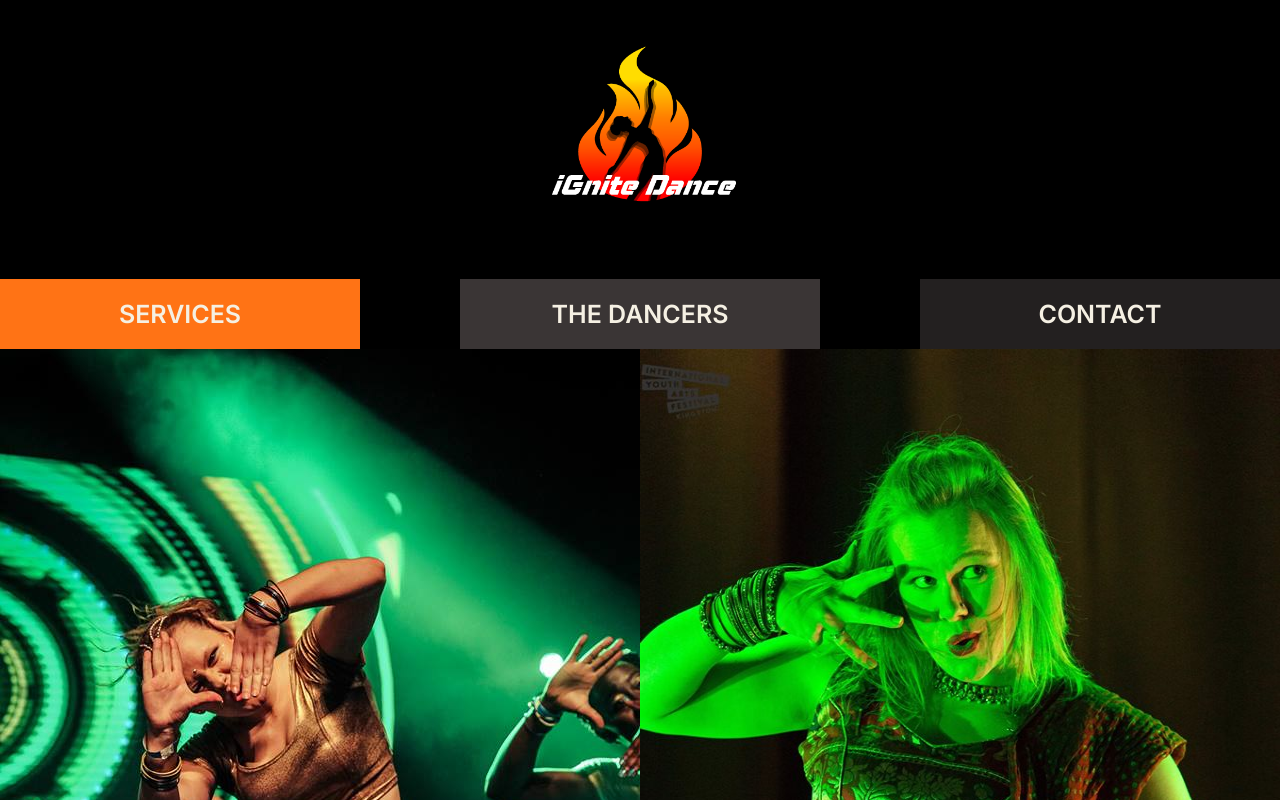
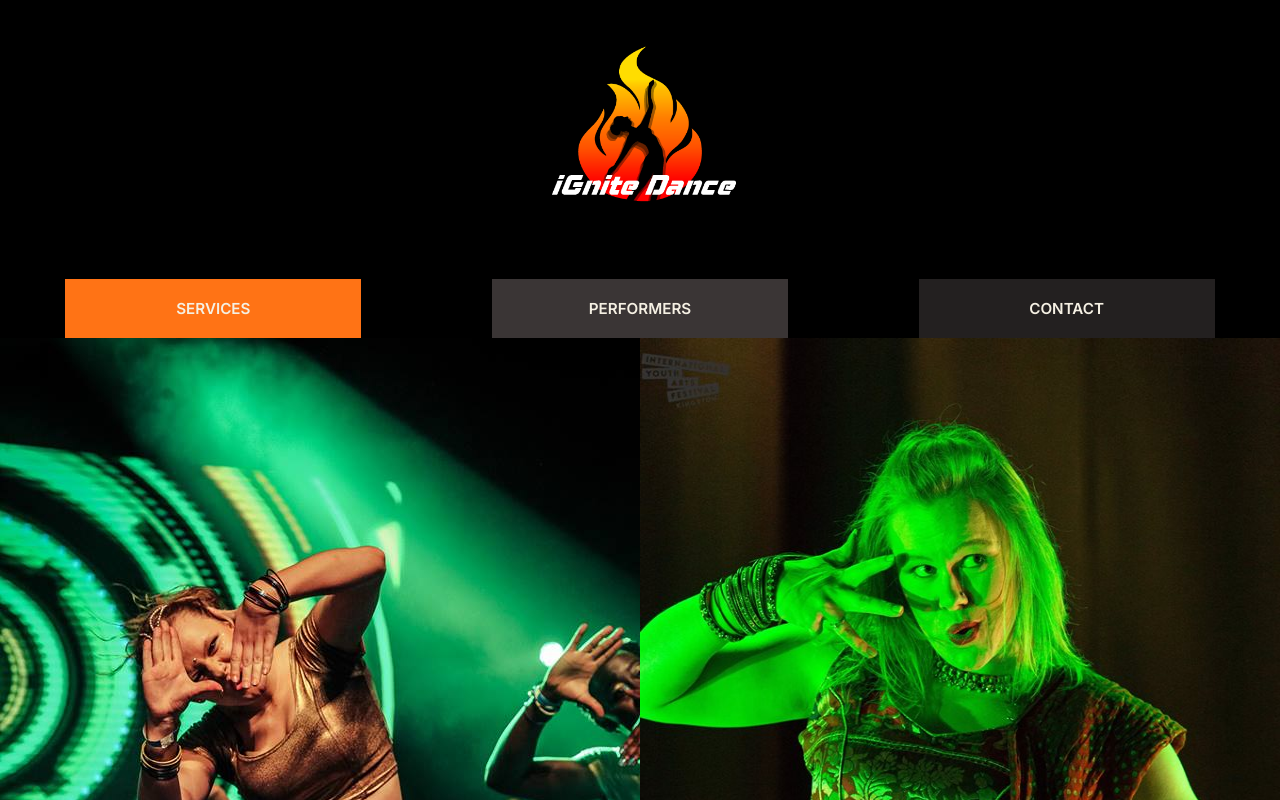
Before and after one commit to BeccaStaple/ignite, a plain HTML site: page index.html in a window 1280 px wide. Shown: the top 800 px of the page. Drawn offline with Linux system fonts and the light colour scheme; a web font is replaced by a local one.

Commit message:
changed the text

```diff
--- a/ignite.css
+++ b/ignite.css
@@ -48,7 +48,7 @@ body {
 .about {
     display: inline-flex;
     width: 100%;
-    justify-content: space-between;
+    justify-content: space-around;
     background-color: black;
 }
 
@@ -56,25 +56,30 @@ body {
     text-align: center;
     font-family: 'Inter', sans-serif;
     padding: 20px;
-    font-size: 25px;
+    font-size: 95%;
     color: #f5f0e3;
 }
 
 #bollywood-dance {
     background-color: #ff7315;
-    width: 25%;
+    width: 20%;
+}
+#bollywood-dance:hover {
+    background-color: orangered;
 }
 #dance-classes {
     background-color: #3a3535;
-    width: 25%;
+    width: 20%;
+}
+#dance-classes:hover {
+    background-color: orangered;
 }
 #performances {
     background-color: #232020;
-    width: 25%;
+    width: 20%;
 }
-#hen-parties {
+#performances:hover {
     background-color: orangered;
-    width: 25%;
 }
 
 /*images section */
@@ -84,6 +89,8 @@ body {
     margin: 0;
     padding: 0;
     background-color: black;
+    justify-content: center;
+    flex-wrap: wrap;
 }
 
 #img-1 {
@@ -129,7 +136,7 @@ body {
 #social {
     display: inline-flex;
     justify-content: center;
-    padding: 5px;
+    padding: 10px;
 }
 
 .icon {
--- a/index.html
+++ b/index.html
@@ -21,7 +21,7 @@
         </div>
 
         <div id="dance-classes" class="list-item">
-            <p>THE DANCERS</p>
+            <p>PERFORMERS</p>
         </div>
 
         <div id="performances" class="list-item">
```
